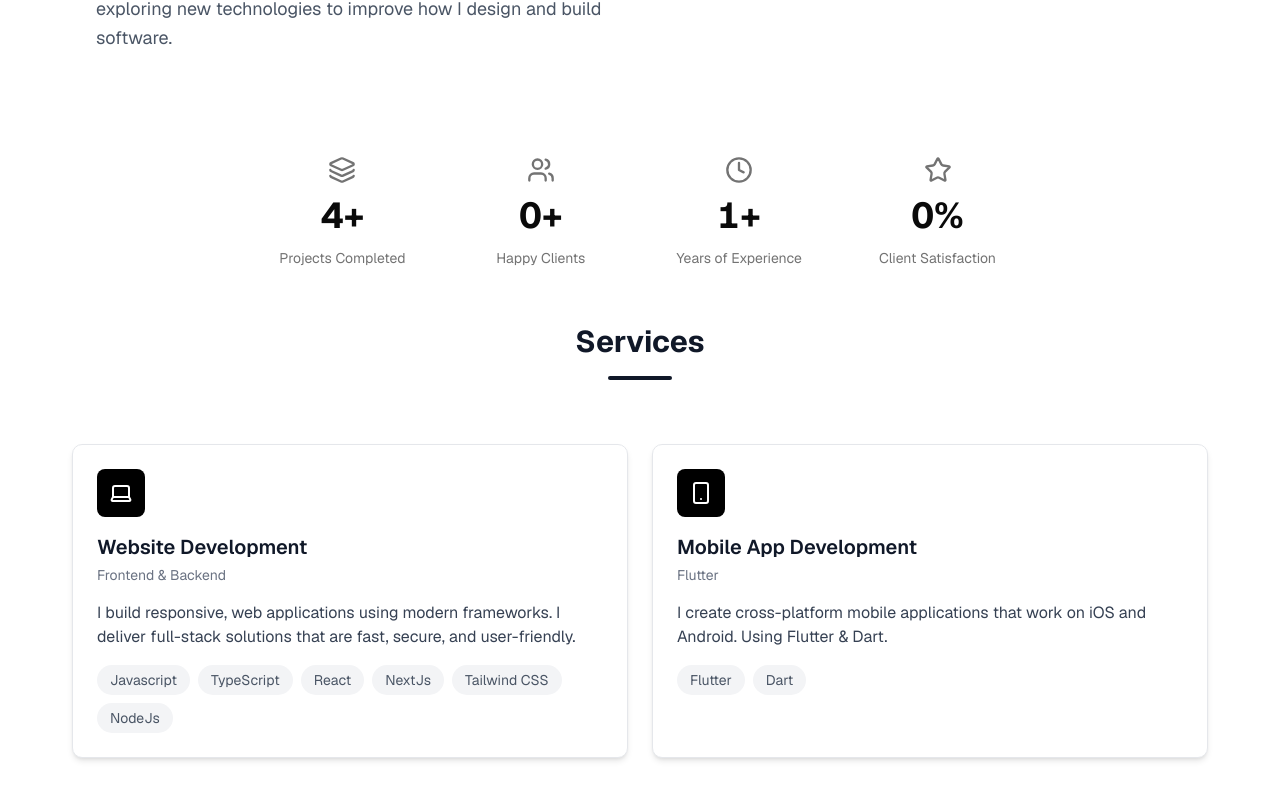
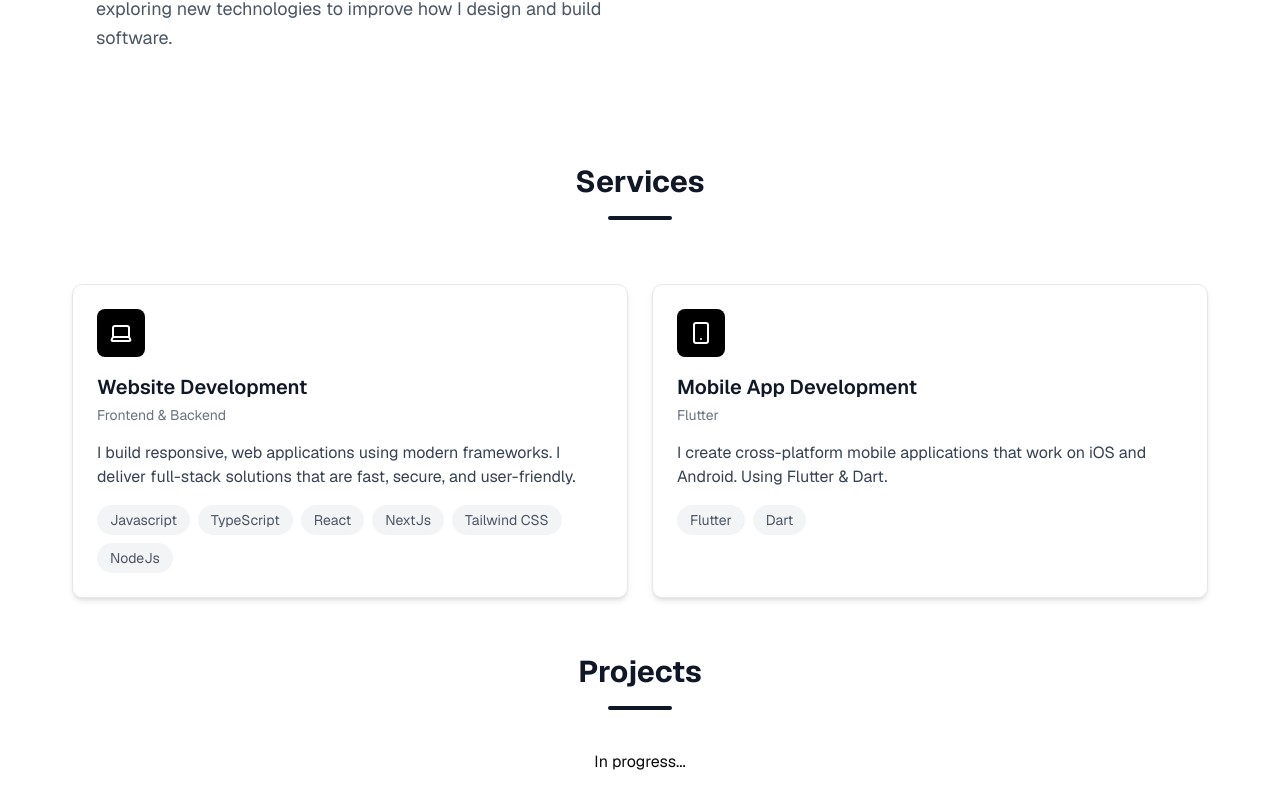
Before and after one commit to PatrickNandom/patrick-nandom-portfolio, a Next.js app: page / in a window 1280 px wide. Shown: the part 1740-2540 px from the top of the page. Built offline with nearby package versions, Linux system fonts and the light colour scheme; no server answers.

Commit message:
add refactor project

```diff
--- a/app/page.tsx
+++ b/app/page.tsx
@@ -110,7 +110,7 @@
         </div>
       </div>
 
-      <div className="grid grid-cols-2 md:grid-cols-4 gap-6 ">
+      {/* <div className="grid grid-cols-2 md:grid-cols-4 gap-6 ">
         <StatCard
           icon={<Layers size={28} />}
           value={4}
@@ -130,7 +130,7 @@
           value={0}
           label="Client Satisfaction"
         />
-      </div>
+      </div> */}
 
       <div
         id="services"
@@ -145,7 +145,7 @@
       </div>
 
       <div id="projects" className="flex flex-col items-center justify-center">
-        <SectionTitle title="Featured Projects" className="mt-8" />
+        <SectionTitle title="Projects" className="mt-8" />
         <p className="mt-10 ">In progress...</p>
       </div>
 
```
Also changed, not shown: 1 other file (tests, documents, lock files or other folders).
